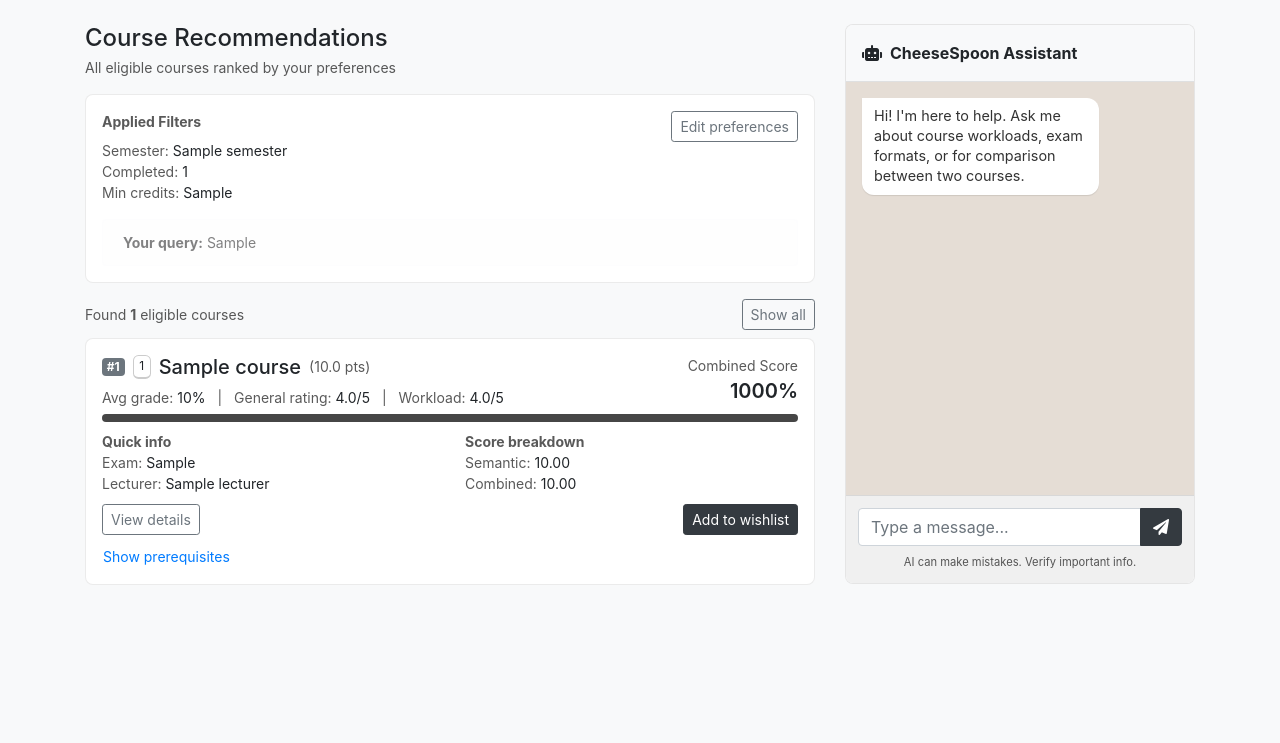
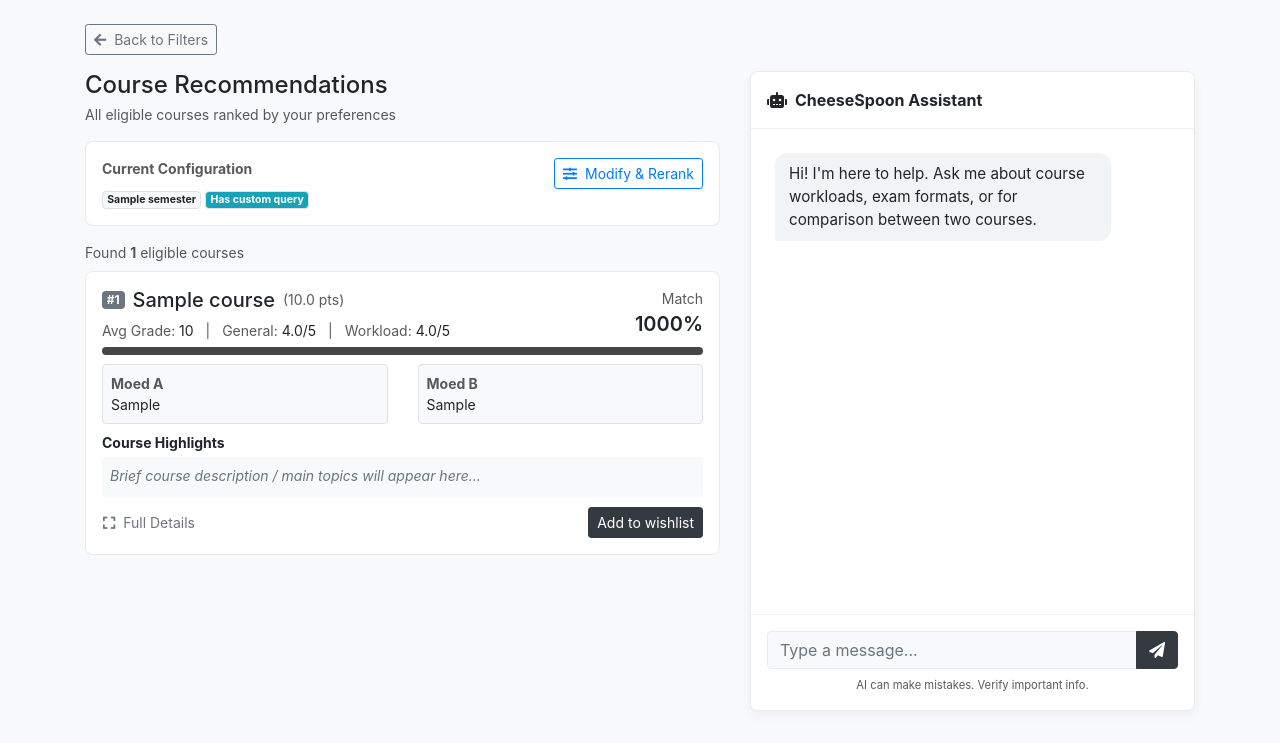
Before and after one commit to brarbrb/cheese-spoon, a Flask app: template templates/recommendations.html in a window 1280 px wide. Shown: the part 57-800 px from the top of the page. Run offline with Flask 3, Linux system fonts and the light colour scheme; the template is opened without the code that fills it: most values are stand-ins (such as "Sample title", 1, 10 or a date in 2020); parts of the project's set-up code (start-up, migrations or seed data) failed here and were passed over.

Commit message:
finished recommendations page

```diff
--- a/requirements.txt
+++ b/requirements.txt
@@ -2,3 +2,4 @@ pinecone
 flask
 dotenv
 sentence_transformers
+google-genai
--- a/static/styles.css
+++ b/static/styles.css
@@ -321,69 +321,117 @@ body {
   margin-top: .6rem !important;
 }
 
-
-/* --- Chat Interface Styles --- */
+/* --- Chat Interface Styles (Clean White Theme) --- */
 .chat-container {
-  /* Fixed height for the widget */
-  height: 70vh;
+  /* Fixed height, sticky */
+  height: 80vh;
   display: flex;
   flex-direction: column;
-  border: 1px solid rgba(0,0,0,.1);
-  border-radius: 0.5rem;
+
+  /* Match the exact style of .feature-card */
   background: #fff;
-  overflow: hidden; /* Ensures children don't overflow the rounded corners */
+  border: 1px solid rgba(0,0,0,.08);
+  border-radius: .5rem;
+
+  overflow: hidden;
   position: sticky;
-  top: 80px; /* Stick to top when scrolling */
+  top: 80px;
+  box-shadow: 0 4px 12px rgba(0,0,0,0.05);
 }
 
 .chat-header {
   padding: 1rem;
-  border-bottom: 1px solid rgba(0,0,0,.1);
-  background-color: #f8f9fa;
-  flex-shrink: 0; /* Prevent header from shrinking */
+  background-color: #fff;
+  border-bottom: 1px solid rgba(0,0,0,.05);
+  flex-shrink: 0;
 }
 
 .chat-messages {
-  flex-grow: 1;        /* Takes up all available space */
-  overflow-y: auto;    /* Enables scrolling */
-  padding: 1rem;
-  background-color: #e5ddd5; /* WhatsApp-like background color */
+  flex-grow: 1;
+  overflow-y: auto;
+  padding: 1.5rem;
+
+  /* CLEAN BACKGROUND: White */
+  background-color: #ffffff;
+
   display: flex;
   flex-direction: column;
-  gap: 10px;           /* Space between messages */
+  gap: 12px;
 }
 
 /* Message Bubbles */
 .chat-message {
-  max-width: 75%;
-  padding: 8px 12px;
+  max-width: 85%;
+  padding: 10px 14px;
   border-radius: 12px;
-  font-size: 0.9rem;
-  line-height: 1.4;
+  font-size: 0.95rem;
+  line-height: 1.5;
   position: relative;
   word-wrap: break-word;
-  box-shadow: 0 1px 1px rgba(0,0,0,0.1);
 }
 
 /* Bot Message (Left) */
 .chat-message.bot {
   align-self: flex-start;
-  background-color: #ffffff;
-  color: #333;
-  border-top-left-radius: 0; /* Pointy corner on left */
+  /* Light Gray bubble to contrast with white background */
+  background-color: #f1f3f5;
+  color: #212529;
+  border-bottom-left-radius: 2px;
 }
 
 /* User Message (Right) */
 .chat-message.user {
   align-self: flex-end;
-  background-color: #343a40; /* Dark theme color */
+  /* Dark Brand Color */
+  background-color: #343a40;
   color: #fff;
-  border-top-right-radius: 0; /* Pointy corner on right */
+  border-bottom-right-radius: 2px;
 }
 
 .chat-input-area {
-  padding: 0.75rem;
-  background-color: #f0f0f0;
-  border-top: 1px solid rgba(0,0,0,.1);
-  flex-shrink: 0; /* Prevent input from shrinking */
+  padding: 1rem;
+  background-color: #fff;
+  border-top: 1px solid rgba(0,0,0,.05);
+  flex-shrink: 0;
 }
+
+/* Make the input field blend in better */
+.chat-input-area .form-control {
+  background-color: #f8f9fa;
+  border: 1px solid #e9ecef;
+}
+
+.chat-input-area .form-control:focus {
+  background-color: #fff;
+  box-shadow: none;
+  border-color: #343a40;
+}
+
+
+/* Custom slider styling for the tune panel */
+.custom-range::-webkit-slider-thumb {
+  background: #343a40;
+}
+.weight-label {
+  font-size: 0.8rem;
+  color: #6c757d;
+  margin-bottom: 0;
+}
+
+
+/* Styling for the AI placeholder */
+.ai-description-placeholder {
+  min-height: 40px;
+  color: #6c757d;
+  font-style: italic;
+  background: #f8f9fa;
+  border-radius: 4px;
+  padding: 8px;
+}
+
+.range-value {
+    font-weight: 600;
+    width: 30px;
+    display: inline-block;
+    text-align: right;
+}
--- a/templates/recommendations.html
+++ b/templates/recommendations.html
@@ -55,37 +55,96 @@
   </nav>
 
   <main class="container my-4">
+    <div class="mb-3">
+        <a href="{{ url_for('filters') }}" class="btn btn-sm btn-outline-secondary">
+            <i class="fas fa-arrow-left mr-1"></i> Back to Filters
+        </a>
+    </div>
+
     <div class="row">
-      <div class="col-lg-8">
+      <div class="col-lg-7">
         <h4 class="mb-1">Course Recommendations</h4>
         <div class="muted small mb-3">
           All eligible courses ranked by your preferences
         </div>
 
-        <div class="feature-card p-3 mb-3" style="height: auto !important; min-height: auto;">
+        <div class="feature-card p-3 mb-3" style="height: auto !important;">
           <div class="d-flex justify-content-between align-items-start flex-wrap">
             <div>
-              <div class="muted small mb-2"><strong>Applied Filters</strong></div>
+              <div class="muted small mb-2"><strong>Current Configuration</strong></div>
               <div class="small">
-                <span class="muted">Semester:</span> {{ filters.semester }}<br>
-                <span class="muted">Completed:</span> {{ filters.completed_count }}<br>
-                <span class="muted">Min credits:</span> {{ filters.min_credits }}
+                <span class="badge badge-light border">{{ filters.semester }}</span>
+                {% if user_query %}
+                <span class="badge badge-info text-white border" title="{{ user_query }}">Has custom query</span>
+                {% endif %}
+                {% if filters.no_exam == "Yes" %}
+                <span class="badge badge-success border">No Exams</span>
+                {% endif %}
               </div>
             </div>
             <div class="text-right">
-              <a class="btn btn-sm btn-outline-secondary" href="{{ url_for('upload') }}">Edit preferences</a>
+              <button class="btn btn-sm btn-outline-primary" type="button" data-toggle="collapse" data-target="#editFiltersCollapse" aria-expanded="false" aria-controls="editFiltersCollapse">
+                <i class="fas fa-sliders-h mr-1"></i> Modify & Rerank
+              </button>
             </div>
           </div>
-          {% if user_query %}
-          <div class="alert alert-light small mt-3 mb-0">
-            <strong>Your query:</strong> {{ user_query }}
+
+          <div class="collapse mt-3" id="editFiltersCollapse">
+            <hr>
+            <form action="{{ url_for('filters') }}" method="POST">
+                <input type="hidden" name="semester" value="{{ filters.semester }}">
+
+                <div class="form-group">
+                    <label class="small font-weight-bold">Refine your prompt</label>
+                    <textarea class="form-control form-control-sm" name="preferences_text" rows="2" placeholder="e.g. I want easy courses with Python...">{{ user_query }}</textarea>
+                </div>
+
+                <div class="form-row">
+                    <div class="col-6">
+                        <div class="custom-control custom-checkbox small pt-2">
+                            <input type="checkbox" class="custom-control-input" id="no_exam" name="no_exam" value="true" {% if filters.no_exam == "Yes" %}checked{% endif %}>
+                            <label class="custom-control-label" for="no_exam">No Exams</label>
+                        </div>
+                    </div>
+                    <div class="col-6">
+                        <label class="small muted mb-0">Min Credits</label>
+                        <input type="number" class="form-control form-control-sm" name="min_credits" value="{{ filters.min_credits }}" step="0.5" min="0">
+                    </div>
+                </div>
+
+                <div class="mt-3">
+                    <label class="small font-weight-bold mb-2">Adjust Weights (0.0 - 1.0)</label>
+
+                    <div class="d-flex align-items-center mb-1">
+                        <small class="col-4 p-0">Semantic Match</small>
+                        <input type="range" class="custom-range col-6" name="semantic_weight" min="0" max="1" step="0.1" value="{{ weights.semantic }}">
+                    </div>
+
+                    <div class="d-flex align-items-center mb-1">
+                        <small class="col-4 p-0">High Avg Grade</small>
+                        <input type="range" class="custom-range col-6" name="avg_grade_weight" min="0" max="1" step="0.1" value="{{ weights.avg_grade }}">
+                    </div>
+
+                    <div class="d-flex align-items-center mb-1">
+                        <small class="col-4 p-0">Low Workload</small>
+                        <input type="range" class="custom-range col-6" name="workload_rating_weight" min="0" max="1" step="0.1" value="{{ weights.workload_rating }}">
+                    </div>
+
+                    <input type="hidden" name="credits_weight" value="{{ weights.credits }}">
+                    <input type="hidden" name="general_rating_weight" value="{{ weights.general_rating }}">
+                </div>
+
+                <div class="text-right mt-3">
+                    <button type="submit" class="btn btn-dark btn-sm">
+                        <i class="fas fa-sync-alt mr-1"></i> Rerank Courses
+                    </button>
+                </div>
+            </form>
           </div>
-          {% endif %}
         </div>
 
-        <div class="d-flex justify-content-between align-items-center mb-2">
+        <div class="mb-2">
           <div class="muted small">Found <strong>{{ courses|length }}</strong> eligible courses</div>
-          <button id="showAllBtn" class="btn btn-sm btn-outline-secondary">Show all</button>
         </div>
 
         <div id="coursesList">
@@ -95,20 +154,19 @@
               <div class="flex-grow-1">
                 <div class="d-flex align-items-center flex-wrap">
                   <span class="badge badge-secondary mr-2">#{{ loop.index }}</span>
-                  <span class="kbd-pill mr-2">{{ course.ID }}</span>
                   <h5 class="mb-0">{{ course.title }}</h5>
                   <span class="muted small ml-2">({{ "%.1f"|format(course.credits) }} pts)</span>
                 </div>
                 <div class="mt-2 small">
-                  <span class="muted">Avg grade:</span> {{ "%.0f"|format(course.avg_grade_all_sem) }}%
+                  <span class="muted">Avg Grade:</span> {{ "%.0f"|format(course.avg_grade_all_sem) }}
                   <span class="ml-2 muted">|</span>
-                  <span class="ml-2 muted">General rating:</span> {{ "%.1f"|format(course.general_rating) }}/5
+                  <span class="ml-2 muted">General:</span> {{ "%.1f"|format(course.general_rating) }}/5
                   <span class="ml-2 muted">|</span>
                   <span class="ml-2 muted">Workload:</span> {{ "%.1f"|format(course.workload_rating) }}/5
                 </div>
               </div>
               <div class="text-right ml-3">
-                <div class="muted small">Combined Score</div>
+                <div class="muted small">Match</div>
                 <div class="fit-score">{{ "%.0f"|format(course.combined_score * 100) }}%</div>
               </div>
             </div>
@@ -117,24 +175,48 @@
               <div class="fit-bar-fill" style="width: {{ (course.combined_score * 100)|int }}%;"></div>
             </div>
 
-            <div class="row small">
-              <div class="col-md-6">
-                <div class="muted"><strong>Quick info</strong></div>
-                <div><span class="muted">Exam:</span> {{ course.moed_a if course.moed_a else 'No exam' }}</div>
-                <div><span class="muted">Lecturer:</span> {{ course.lecturer if course.lecturer else 'N/A' }}</div>
+            {% if course.moed_a %}
+            <div class="row small mb-2">
+              <div class="col-6">
+                <div class="p-2 border rounded bg-light">
+                    <div class="muted font-weight-bold">Moed A</div>
+                    <div>{{ course.moed_a }}</div>
+                </div>
               </div>
-              <div class="col-md-6">
-                <div class="muted"><strong>Score breakdown</strong></div>
-                <div><span class="muted">Semantic:</span> {{ "%.2f"|format(course.semantic_score) }}</div>
-                <div><span class="muted">Combined:</span> {{ "%.2f"|format(course.combined_score) }}</div>
+              <div class="col-6">
+                <div class="p-2 border rounded bg-light">
+                    <div class="muted font-weight-bold">Moed B</div>
+                    <div>{{ course.moed_b if course.moed_b else 'TBD' }}</div>
+                </div>
               </div>
             </div>
+            {% else %}
+            <div class="mb-2">
+                <div class="p-2 border rounded bg-light text-center">
+                    <!-- <div class="muted font-weight-bold text-success">
+                        <i class="fas fa-check-circle mr-1"></i> No Exam
+                    </div> -->
+                    <div class="small text-muted">No Exam. Grade based on projects/assignments</div>
+                </div>
+            </div>
+            {% endif %}
 
-            <div class="d-flex justify-content-between mt-3">
-              <a class="btn btn-sm btn-outline-secondary"
-                 href="{{ url_for('course_overview', course_id=course.ID) }}">
-                View details
-              </a>
+            <div class="mt-2">
+                <div class="small font-weight-bold mb-1">Course Highlights</div>
+                <div class="ai-description-placeholder small">
+                    Brief course description / main topics will appear here...
+                </div>
+            </div>
+
+            <div class="d-flex justify-content-between mt-3 align-items-center">
+              <button class="btn btn-sm btn-link pl-0 text-secondary"
+                      data-toggle="modal"
+                      data-target="#courseDetailsModal"
+                      data-title="{{ course.title }}"
+                      data-id="{{ course.ID }}">
+                 <i class="fas fa-expand mr-1"></i> Full Details
+              </button>
+
               <button
                 class="btn btn-sm btn-dark add-to-wishlist-btn"
                 type="button"
@@ -145,25 +227,11 @@
                 Add to wishlist
               </button>
             </div>
-
-            {% if course.prerequisites %}
-            <div class="mt-2">
-              <button class="btn btn-sm btn-link p-0" type="button"
-                      data-toggle="collapse" data-target="#prereq-{{ loop.index }}">
-                Show prerequisites
-              </button>
-              <div id="prereq-{{ loop.index }}" class="collapse mt-2">
-                <div class="alert alert-light small mb-0">
-                  <strong>Prerequisites:</strong> {{ course.prerequisites|join(', ') }}
-                </div>
-              </div>
-            </div>
-            {% endif %}
           </div>
           {% endfor %}
 
           {% if courses|length == 0 %}
-          <div class="alert alert-light">No courses found matching your criteria.</div>
+          <div class="alert alert-light">No courses found matching your criteria. Try adjusting the filters.</div>
           {% endif %}
         </div>
 
@@ -172,7 +240,7 @@
         </div>
       </div>
 
-      <div class="col-lg-4">
+      <div class="col-lg-5">
         <div class="chat-container">
           <div class="chat-header d-flex justify-content-between align-items-center">
             <strong><i class="fas fa-robot mr-2"></i>CheeseSpoon Assistant</strong>
@@ -228,6 +296,25 @@
     </div>
   </div>
 
+  <div class="modal fade" id="courseDetailsModal" tabindex="-1" role="dialog" aria-hidden="true">
+    <div class="modal-dialog modal-lg" role="document">
+      <div class="modal-content">
+        <div class="modal-header">
+          <h5 class="modal-title" id="detailsModalTitle">Course Details</h5>
+          <button type="button" class="close" data-dismiss="modal" aria-label="Close">
+            <span aria-hidden="true">&times;</span>
+          </button>
+        </div>
+        <div class="modal-body">
+          <div class="text-center py-5 muted">
+            <i class="fas fa-hammer fa-2x mb-3"></i><br>
+            Course summary and syllabus details will appear here.
+          </div>
+        </div>
+      </div>
+    </div>
+  </div>
+
   <script src="https://cdn.jsdelivr.net/npm/jquery@3.5.1/dist/jquery.slim.min.js"></script>
   <script src="https://cdn.jsdelivr.net/npm/bootstrap@4.6.2/dist/js/bootstrap.bundle.min.js"></script>
 
@@ -239,13 +326,14 @@
     const allCards = document.querySelectorAll('.course-card');
     const showMoreBtn = document.getElementById('showMoreBtn');
     const showMoreContainer = document.getElementById('showMoreContainer');
-    const showAllBtn = document.getElementById('showAllBtn');
 
     function updateDisplay() {
       allCards.forEach((card, idx) => {
         card.style.display = idx < currentlyShowing ? 'block' : 'none';
       });
-      showMoreContainer.style.display = (currentlyShowing < allCards.length) ? 'block' : 'none';
+      if (showMoreContainer) {
+          showMoreContainer.style.display = (currentlyShowing < allCards.length) ? 'block' : 'none';
+      }
     }
 
     if(showMoreBtn) showMoreBtn.addEventListener('click', () => {
@@ -253,11 +341,17 @@
       updateDisplay();
     });
 
-    if(showAllBtn) showAllBtn.addEventListener('click', () => {
-      currentlyShowing = allCards.length;
-      updateDisplay();
+    updateDisplay();
+
+    // --- Details Modal Logic ---
+    $('#courseDetailsModal').on('show.bs.modal', function (event) {
+      var button = $(event.relatedTarget);
+      var title = button.data('title');
+      var id = button.data('id');
+      var modal = $(this);
+      modal.find('.modal-title').text(title + ' (' + id + ')');
+      // Later you can fetch content via AJAX here using the ID
     });
-    updateDisplay();
 
     // --- Wishlist Logic ---
     const wishlist = new Map();
@@ -328,8 +422,6 @@
          wishlist.set(id, { id, name, points });
          updateWishlistUI();
          toggleButtonState(id, true);
-
-         // [DELETED] Toast popup trigger was here
        }
     }
 
@@ -380,8 +472,8 @@
       }, 800);
     }
 
-    sendBtn.addEventListener('click', handleSend);
-    chatInput.addEventListener('keypress', (e) => {
+    if (sendBtn) sendBtn.addEventListener('click', handleSend);
+    if (chatInput) chatInput.addEventListener('keypress', (e) => {
       if(e.key === 'Enter') handleSend();
     });
   </script>
```
